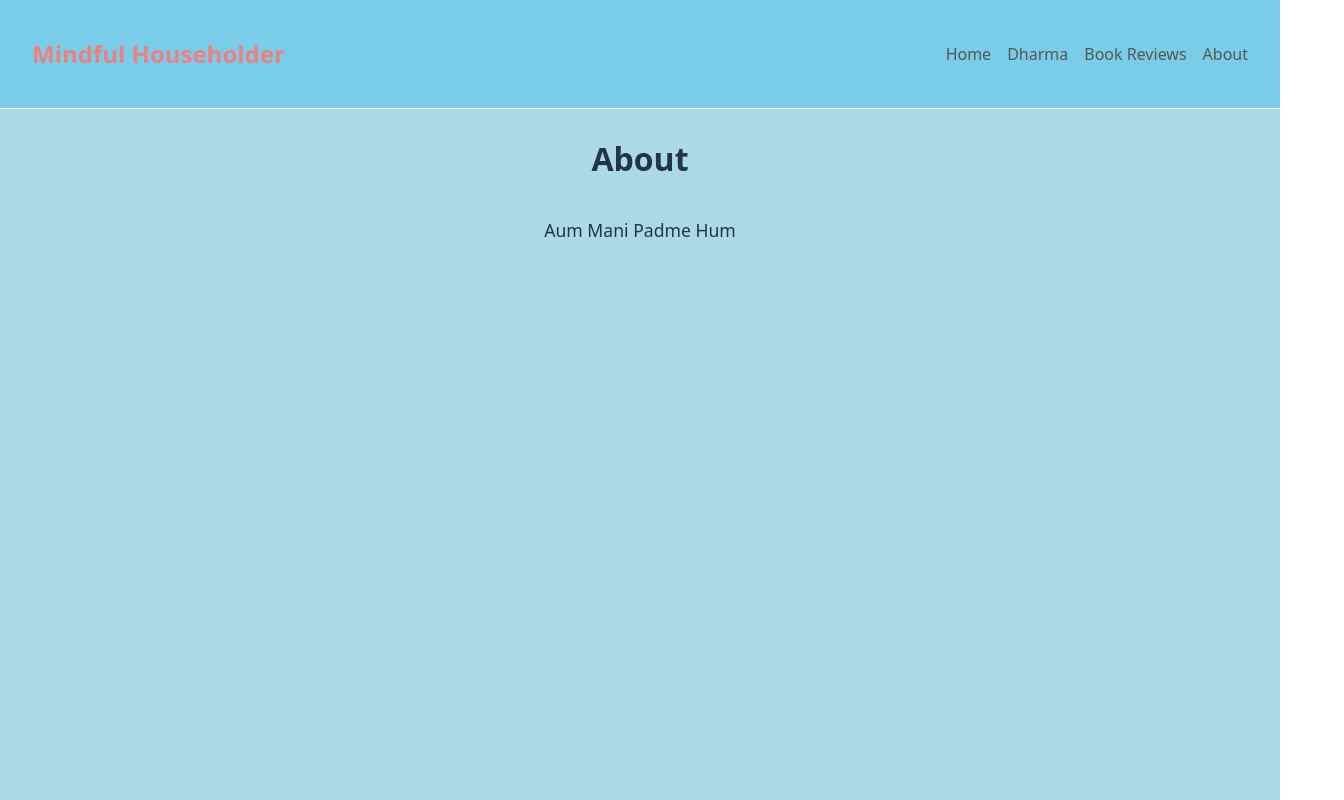
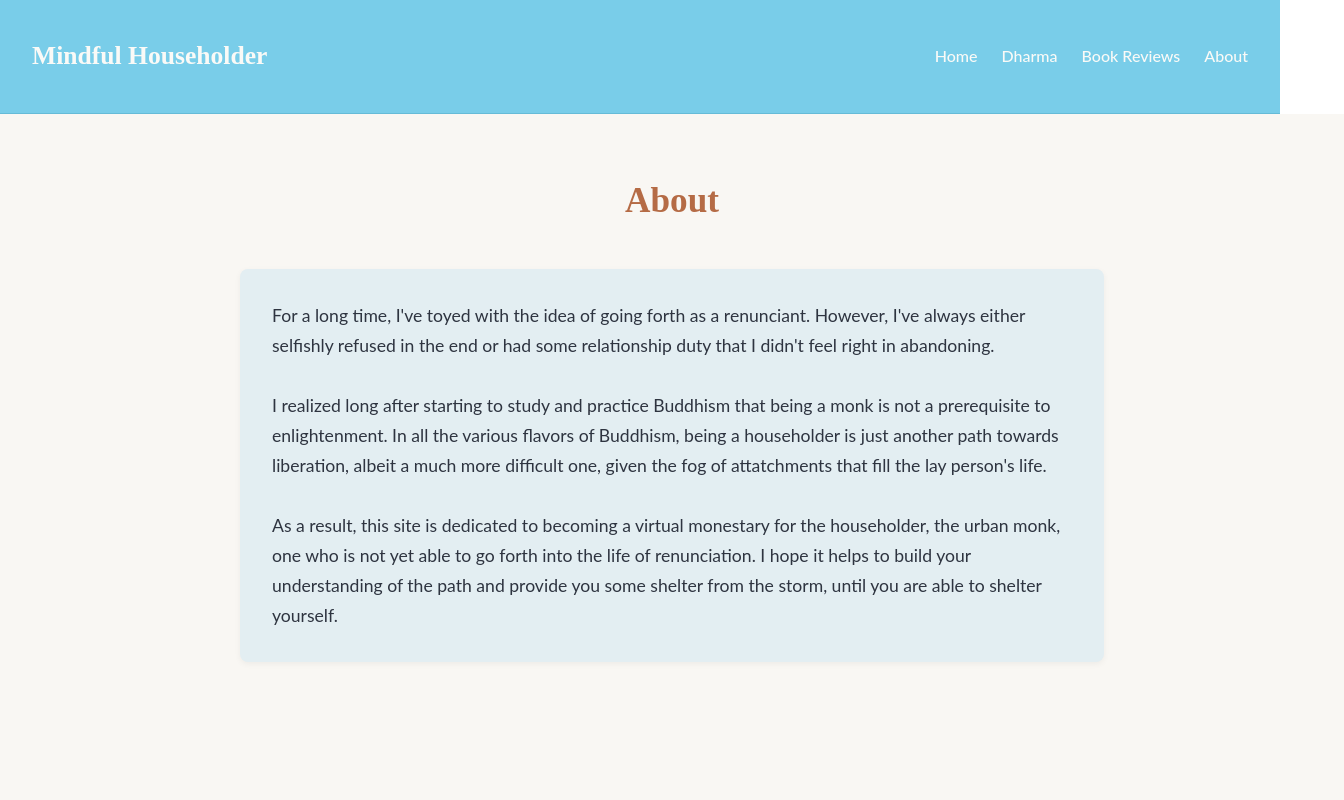
Before and after one commit to MichaelBoegner/householder-ui, a React (Vite) app in the folder householder-ui/: page /about in a window 1280 px wide. Shown: the top 800 px of the page, 1344 px wide, since content can reach past the window. Built offline with nearby package versions, Linux system fonts and the light colour scheme; the HTML template or start-up script is replaced by a standard one.

Commit message:
expirimenting with themes

```diff
--- a/householder-ui/src/components/Navbar/Navbar.css
+++ b/householder-ui/src/components/Navbar/Navbar.css
@@ -1,28 +1,40 @@
 .navbar {
-  background: rgb(121, 205, 233);
+  background: #79CDE9; /* calm muted blue */
   display: flex;
   justify-content: space-between;
   align-items: center;
   padding: 1rem 2rem;
-  border-bottom: 1px solid white;
+  border-bottom: 1px solid #66BBD7; /* slightly darker blue line */
 }
 
+/* Logo */
 .navbar .logo {
-  font-size: 1.5rem;
-  color: lightcoral;
+  font-size: 1.6rem;
+  color: #FAFAF7; /* soft off-white for high contrast */
+  font-family: 'Playfair Display', serif;
 }
 
+/* Nav list */
 .navbar ul {
   list-style: none;
   display: flex;
-  gap: 1rem;
+  gap: 1.5rem;
+  margin: 0;
+  padding: 0;
 }
 
+/* Links */
 .navbar a {
   text-decoration: none;
-  color: #555;
+  color: #FAFAF7; /* off-white to match logo */
+  font-family: 'Lato', sans-serif;
+  font-size: 1rem;
+  transition: color 0.2s ease-in-out, border-bottom 0.2s ease-in-out;
 }
 
+/* Hover */
 .navbar a:hover {
-  color: #000;
+  color: #2E3440; /* deep slate gray for readable contrast */
+  border-bottom: 2px solid #b56b45; /* terracotta accent underline */
+  padding-bottom: 2px;
 }
--- a/householder-ui/src/pages/About/About.css
+++ b/householder-ui/src/pages/About/About.css
@@ -1,32 +1,36 @@
+/* Base page feel */
 .about {
   display: flex;
   flex-direction: column;
   align-items: center;
   width: 100%;
-  height: 100vh;
-  background-color: lightblue;
+  min-height: 100vh;
+  padding: 2rem;
+  background-color: #F9F7F3; /* soft off-white canvas */
 }
 
+/* Heading */
 .about h2 {
-  font-size: 2rem;
-  margin-bottom: 1rem;
+  font-size: 2.2rem;
+  margin-bottom: 1.5rem;
+  color: #b56b45; /* warm terracotta for contrast */
+  font-family: 'Playfair Display', serif;
 }
 
+/* Paragraph block */
 .about p {
-  margin-bottom: 2rem;
+  max-width: 800px;
+  background: #E3EEF2; /* pale aqua panel */
+  padding: 2rem;
+  border-radius: 8px;
+  line-height: 1.7;
   font-size: 1.1rem;
+  color: #2E3440; /* deep slate gray for legibility */
+  font-family: 'Lato', sans-serif;
+  box-shadow: 0 2px 6px rgba(0, 0, 0, 0.05); /* subtle lift */
 }
 
-.about button {
-  background: #9bc4b0;
-  padding: 0.8rem 1.5rem;
-  width: 20rem;
-  border-radius: 6px;
-  font-size: 1rem;
-  cursor: pointer;
-  color: #fff;
-}
 
 .about button:hover {
-  background: #7aa691;
+  background: #7AA691; /* deeper sage on hover */
 }
--- a/householder-ui/src/pages/About/About.tsx
+++ b/householder-ui/src/pages/About/About.tsx
@@ -6,7 +6,16 @@ const About: React.FC = () => {
     <section className="about">
       <h2>About</h2>
       <p>
-        Aum Mani Padme Hum
+        For a long time, I've toyed with the idea of going forth as a renunciant. However, I've always either
+        selfishly refused in the end or had some relationship duty that I didn't feel right in abandoning. <br />
+        <br />
+        I realized long after starting to study and practice Buddhism that being a monk is not a prerequisite to enlightenment.
+        In all the various flavors of Buddhism, being a householder is just another path towards liberation, albeit a
+        much more difficult one, given the fog of attatchments that fill the lay person's life. <br />
+        <br />
+        As a result, this site is dedicated to becoming a virtual monestary for the householder, the urban monk, one who is
+        not yet able to go forth into the life of renunciation. I hope it helps to build your understanding of the path and
+        provide you some shelter from the storm, until you are able to shelter yourself.
       </p>
     </section>
   )
```
